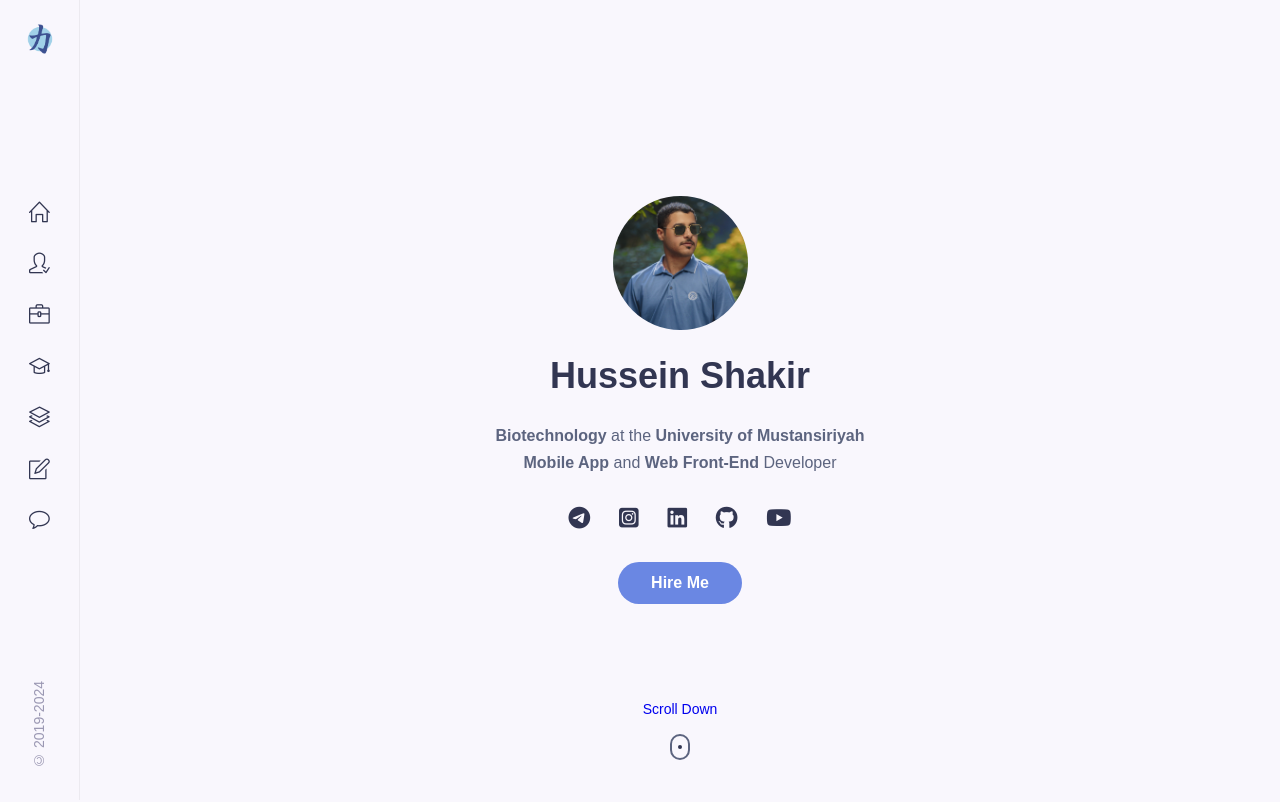
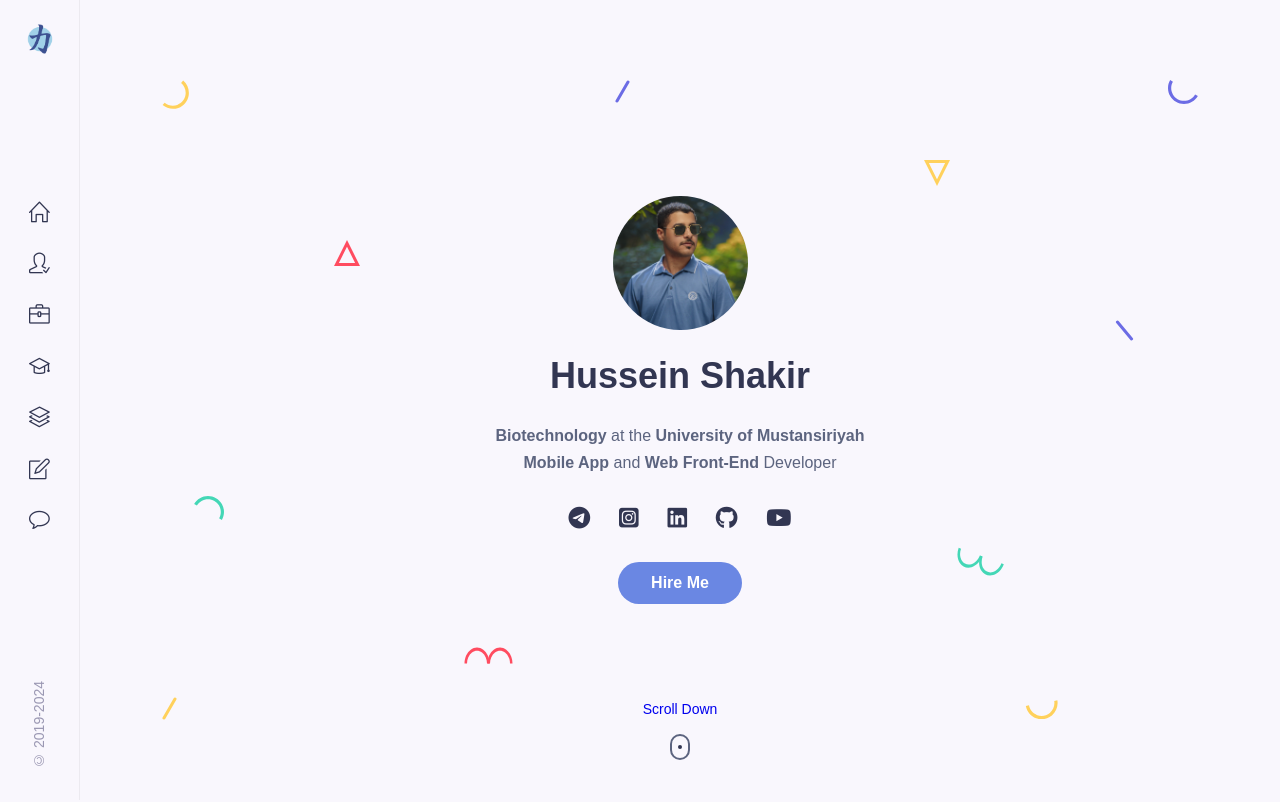
Before and after one commit to smith8h/Smith-Portfolio, a React (Create React App) app: page / in a window 1280 px wide. Shown: the top 802 px of the page. Built offline with nearby package versions, Linux system fonts and the light colour scheme.

Commit message:
feat: complete home web screen shapes

```diff
--- a/src/components/home/Home.jsx
+++ b/src/components/home/Home.jsx
@@ -3,10 +3,12 @@
 import Me from '../../assets/avatar-1.jpg'
 import HeaderSocials from "./HeaderSocioals";
 import ScrollDown from "./ScrollDown";
+import Shapes from "./Shapes";
 
 const Home = () => {
     return (
         <section className="home container" id="home">
+            <Shapes />
             <div className="intro">
                 <img src={Me} alt="My Avatar" className="home__img" />
 
--- /dev/null
+++ b/src/components/home/Shapes.jsx
@@ -0,0 +1,166 @@
+import React from "react";
+
+const Shapes = () => {
+    return (
+        <div className="shapes">
+            <svg
+                width="27"
+                height="29"
+                className="shape s1"
+                xmlns="http://www.w3.org/2000/svg"
+            >
+                <path
+                    d="M21.15625.60099c4.37954 3.67487 6.46544 9.40612 5.47254 15.03526-.9929 5.62915-4.91339 10.30141-10.2846 12.25672-5.37122 1.9553-11.3776.89631-15.75715-2.77856l2.05692-2.45134c3.50315 2.93948 8.3087 3.78663 12.60572 2.22284 4.297-1.5638 7.43381-5.30209 8.22768-9.80537.79387-4.50328-.8749-9.08872-4.37803-12.02821L21.15625.60099z"
+                    fill="#FFD15C"
+                    fillRule="evenodd"
+                />
+            </svg>
+
+            <svg
+                width="26"
+                height="26"
+                className="shape s2"
+                xmlns="http://www.w3.org/2000/svg"
+            >
+                <path
+                    d="M13 3.3541L2.42705 24.5h21.1459L13 3.3541z"
+                    stroke="#FF4C60"
+                    strokeWidth="3"
+                    fill="none"
+                    fillRule="evenodd"
+                />
+            </svg>
+
+            <svg
+                width="30"
+                height="25"
+                className="shape s3"
+                xmlns="http://www.w3.org/2000/svg"
+            >
+                <path
+                    d="M.1436 8.9282C3.00213 3.97706 8.2841.92763 14.00013.92796c5.71605.00032 10.9981 3.04992 13.85641 8 2.8583 4.95007 2.8584 11.0491-.00014 16.00024l-2.77128-1.6c2.28651-3.96036 2.28631-8.84002.00011-12.8002-2.2862-3.96017-6.5124-6.40017-11.08513-6.4-4.57271.00018-8.79872 2.43984-11.08524 6.4002l-2.77128-1.6z"
+                    fill="#44D7B6"
+                    fillRule="evenodd"
+                />
+            </svg>
+
+            <svg
+                width="15"
+                height="23"
+                className="shape s4"
+                xmlns="http://www.w3.org/2000/svg"
+            >
+                <rect
+                    transform="rotate(30 9.86603 10.13397)"
+                    x="7"
+                    width="3"
+                    height="25"
+                    rx="1.5"
+                    fill="#FFD15C"
+                    fillRule="evenodd"
+                />
+            </svg>
+
+            <svg
+                width="15"
+                height="23"
+                className="shape s5"
+                xmlns="http://www.w3.org/2000/svg"
+            >
+                <rect
+                    transform="rotate(30 9.86603 10.13397)"
+                    x="7"
+                    width="3"
+                    height="25"
+                    rx="1.5"
+                    fill="#6C6CE5"
+                    fillRule="evenodd"
+                />
+            </svg>
+
+            <svg
+                width="49"
+                height="17"
+                className="shape s6"
+                xmlns="http://www.w3.org/2000/svg"
+            >
+                <g fill="#FF4C60" fillRule="evenodd">
+                    <path d="M.5 16.5c0-5.71709 2.3825-10.99895 6.25-13.8567 3.8675-2.85774 8.6325-2.85774 12.5 0C23.1175 5.50106 25.5 10.78292 25.5 16.5H23c0-4.57303-1.90625-8.79884-5-11.08535-3.09375-2.28652-6.90625-2.28652-10 0C4.90625 7.70116 3 11.92697 3 16.5H.5z" />
+                    <path d="M23.5 16.5c0-5.71709 2.3825-10.99895 6.25-13.8567 3.8675-2.85774 8.6325-2.85774 12.5 0C46.1175 5.50106 48.5 10.78292 48.5 16.5H46c0-4.57303-1.90625-8.79884-5-11.08535-3.09375-2.28652-6.90625-2.28652-10 0-3.09375 2.28651-5 6.51232-5 11.08535h-2.5z" />
+                </g>
+            </svg>
+
+            <svg
+                width="26"
+                height="26"
+                className="shape s7"
+                xmlns="http://www.w3.org/2000/svg"
+            >
+                <path
+                    d="M13 22.6459L2.42705 1.5h21.1459L13 22.6459z"
+                    stroke="#FFD15C"
+                    strokeWidth="3"
+                    fill="none"
+                    fillRule="evenodd"
+                />
+            </svg>
+
+            <svg
+                width="19"
+                height="21"
+                className="shape s8"
+                xmlns="http://www.w3.org/2000/svg"
+            >
+                <rect
+                    transform="rotate(-40 6.25252 10.12626)"
+                    x="7"
+                    width="3"
+                    height="25"
+                    rx="1.5"
+                    fill="#6C6CE5"
+                    fillRule="evenodd"
+                />
+            </svg>
+
+            <svg
+                width="30"
+                height="25"
+                className="shape s9"
+                xmlns="http://www.w3.org/2000/svg"
+            >
+                <path
+                    d="M29.8564 16.0718c-2.85854 4.95114-8.1405 8.00057-13.85654 8.00024-5.71605-.00032-10.9981-3.04992-13.85641-8-2.8583-4.95007-2.8584-11.0491.00014-16.00024l2.77128 1.6c-2.28651 3.96036-2.28631 8.84002-.00011 12.8002 2.2862 3.96017 6.5124 6.40017 11.08513 6.4 4.57271-.00018 8.79872-2.43984 11.08524-6.4002l2.77128 1.6z"
+                    fill="#6C6CE5"
+                    fillRule="evenodd"
+                />
+            </svg>
+
+            <svg
+                width="47"
+                height="29"
+                className="shape s10"
+                xmlns="http://www.w3.org/2000/svg"
+            >
+                <g fill="#44D7B6" fillRule="evenodd">
+                    <path d="M46.78878 17.19094c-1.95535 5.3723-6.00068 9.52077-10.61234 10.8834-4.61167 1.36265-9.0893-.26708-11.74616-4.27524-2.65686-4.00817-3.08917-9.78636-1.13381-15.15866l2.34923.85505c-1.56407 4.29724-1.2181 8.92018.90705 12.12693 2.12514 3.20674 5.70772 4.5107 9.39692 3.4202 3.68921-1.0905 6.92581-4.40949 8.48988-8.70673l2.34923.85505z" />
+                    <path d="M25.17585 9.32448c-1.95535 5.3723-6.00068 9.52077-10.61234 10.8834-4.61167 1.36264-9.0893-.26708-11.74616-4.27525C.16049 11.92447-.27182 6.14628 1.68354.77398l2.34923.85505c-1.56407 4.29724-1.2181 8.92018.90705 12.12692 2.12514 3.20675 5.70772 4.5107 9.39692 3.4202 3.68921-1.0905 6.92581-4.40948 8.48988-8.70672l2.34923.85505z" />
+                </g>
+            </svg>
+
+            <svg
+                width="33"
+                height="20"
+                className="shape s11"
+                xmlns="http://www.w3.org/2000/svg"
+            >
+                <path
+                    d="M32.36774.34317c.99276 5.63023-1.09332 11.3614-5.47227 15.03536-4.37895 3.67396-10.3855 4.73307-15.75693 2.77837C5.76711 16.2022 1.84665 11.53014.8539 5.8999l3.15139-.55567c.7941 4.50356 3.93083 8.24147 8.22772 9.8056 4.29688 1.56413 9.10275.71673 12.60554-2.2227C28.34133 9.98771 30.01045 5.4024 29.21635.89884l3.15139-.55567z"
+                    fill="#FFD15C"
+                    fillRule="evenodd"
+                />
+            </svg>
+        </div>
+    );
+}
+
+export default Shapes;
--- a/src/components/home/home.css
+++ b/src/components/home/home.css
@@ -89,3 +89,70 @@
     transform: translateX(-50%);
     animation: ani-mouse 1.5s linear infinite;
 }
+
+.shapes {
+    position: absolute;
+    left: 0;
+    top: 0;
+    height: 100%;
+    width: 100%;
+}
+
+.shape {
+    position: absolute;
+}
+
+.s1 {
+    left: 2%;
+    top: 10%;
+}
+
+.s2 {
+    left: 18%;
+    top: 30%;
+}
+
+.s3 {
+    left: 5%;
+    bottom: 35%;
+}
+
+.s4 {
+    left: 2%;
+    bottom: 10%;
+}
+
+.s5 {
+    left: 44%;
+    top: 10%;
+}
+
+.s6 {
+    left: 30%;
+    bottom: 17%;
+}
+
+.s7 {
+    right: 25%;
+    top: 20%;
+}
+
+.s8 {
+    right: 8%;
+    top: 40%;
+}
+
+.s9 {
+    right: 2%;
+    top: 10%;
+}
+
+.s10 {
+    right: 20%;
+    bottom: 28%;
+}
+
+.s11 {
+    right: 15%;
+    bottom: 10%;
+}
```
